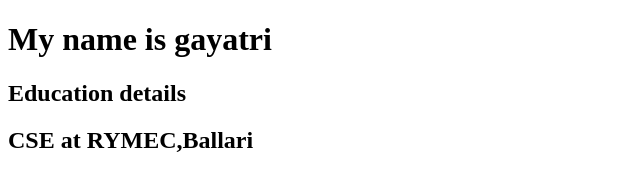
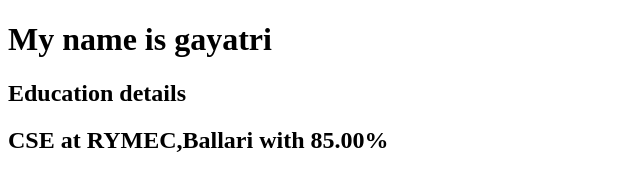
Before and after one commit to Gayatri165/myprojectys, a plain HTML site: page index.html in a window 1280 px wide. Shown: the whole page, without its empty margins (0-640 px from the left). Drawn offline with Linux system fonts and the light colour scheme.

Commit message:
Update index.html

```diff
--- a/index.html
+++ b/index.html
@@ -10,6 +10,6 @@
     <h2>
         Education details
     </h2>
-    <h2>CSE at RYMEC,Ballari</h2>
+    <h2>CSE at RYMEC,Ballari with 85.00%</h2>
 </body>
 </html>
```
